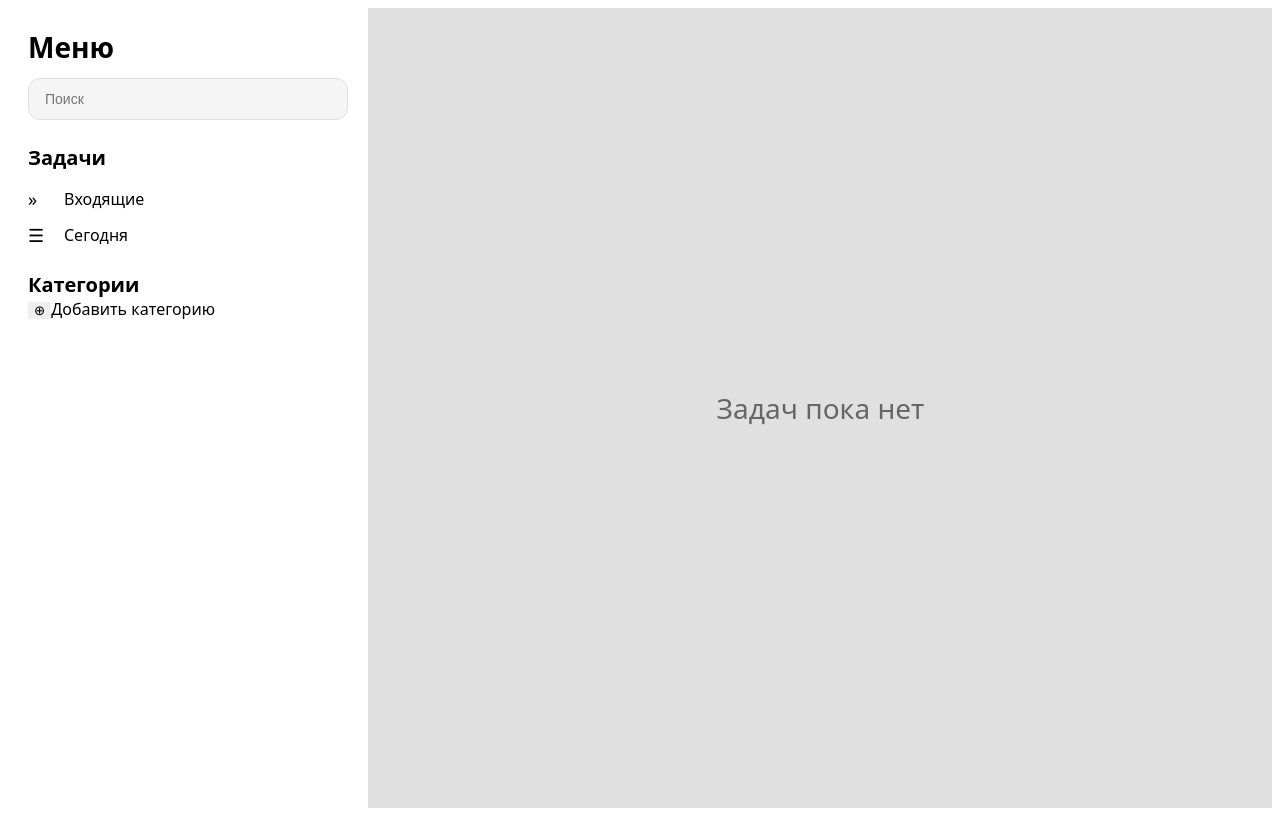
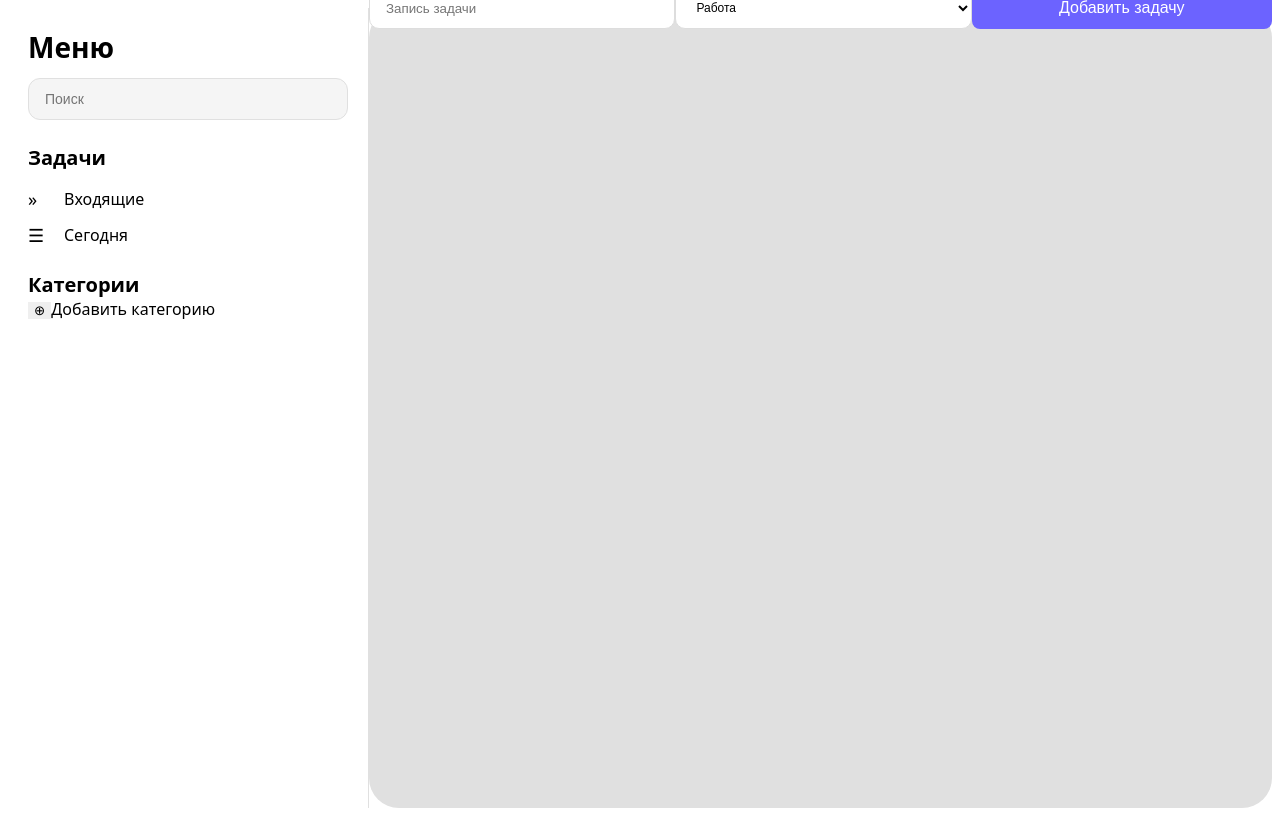
Before and after one commit to Vladimirxs/Todo-list, a React (Vite) app: page / in a window 1280 px wide. Built offline with nearby package versions, Linux system fonts and the light colour scheme.

Commit message:
menu-task

```diff
--- a/src/App.css
+++ b/src/App.css
@@ -24,15 +24,11 @@
   display: flex;
   justify-content: center;
   align-items: center;
+  border-radius: 30px;
 }
 
 
-.message {
-  font-size: 28px;
-  color: #666;
-  font-weight: 500;
-  text-align: center;
-}
+
 
 
 
--- a/src/App.jsx
+++ b/src/App.jsx
@@ -1,6 +1,7 @@
 import { useState } from 'react'
 import './App.css'
 import Modal from './assets/Modal';
+import Task from './assets/Task';
 
 
 function App() {
@@ -10,6 +11,8 @@ function App() {
   function addCategory(newCategory) {
     setCategory([...Category, newCategory]);
   }
+
+
 
 
 
@@ -61,13 +64,12 @@ function App() {
         </div>
         </div>
 
+          <Task/>
 
 
 
-      <div className='right-side'>
-        <div className='message'>Задач пока нет</div>
       </div>
-    </div>
+
   );
 }
 
--- /dev/null
+++ b/src/assets/Task.css
@@ -0,0 +1,53 @@
+.input-select {
+ display: flex;
+  flex-direction: column;
+  gap: 15px;
+  width: 300px;
+  margin-top: -800px;
+  border-radius: 10px;
+   width: 100%;
+    padding: 12px 16px;
+    border: 1px solid #ddd;
+
+
+}
+
+
+
+.select-menu {
+    width: 100%;
+  padding: 12px 16px;
+  border: 1px solid #ddd;
+  border-radius: 10px;
+  font-size: 12px;
+  background-color: white;
+  cursor: pointer;
+   margin-top: -800px;
+
+}
+
+
+
+.btn-select {
+    width: 100%;
+  padding: 12px 20px;
+  background-color: #6c63ff;
+  color: white;
+  border: none;
+  border-radius: 8px;
+  font-size: 16px;
+  font-weight: 500;
+  cursor: pointer;
+  transition: background-color 0.3s;
+   margin-top: -800px;
+
+}
+
+
+.category-menu {
+  display: flex;
+    align-items: center;
+    padding: 10px;
+    border-radius: 8px;
+    width: 100%;
+}
--- /dev/null
+++ b/src/assets/Task.jsx
@@ -0,0 +1,70 @@
+import { useState } from 'react'
+import './Task.css';
+
+
+function Task() {
+    const [select, setSelect] = useState('')
+    const [inputValue, setInputValue] = useState('')
+    const [tasks, setTasks] = useState([])
+
+    function addMenu(newMenu) {
+        if (newMenu && newMenu.trim()) {
+            const newTask = {
+                id: Date.now(),
+                name: newMenu
+            }
+            setTasks([...tasks, newTask])
+            setInputValue('')
+        }
+    }
+
+    function addBtn() {
+        addMenu(inputValue)
+    }
+
+
+
+
+
+
+
+
+    return (
+    <div className='right-side'>
+    <input type="text"
+    placeholder="Запись задачи"
+    className='input-select'
+    value={inputValue}
+    onChange={(e) => setInputValue(e.target.value)}
+    />
+
+
+    {tasks.map((task) => (
+            <div key={task.id} className='category-menu'>
+              <span>{task.name}</span>
+              </div>
+          ))}
+
+
+
+
+
+    <select className='select-menu'>
+    <option value="work">Работа</option>
+    <option value="study">Учёба</option>
+    <option value="house">Дом</option>
+    </select>
+     <p>{select}</p>
+     <button className='btn-select' onClick={addBtn} >Добавить задачу</button>
+
+
+        </div>
+
+    )
+}
+
+
+
+
+
+export default Task;
```
